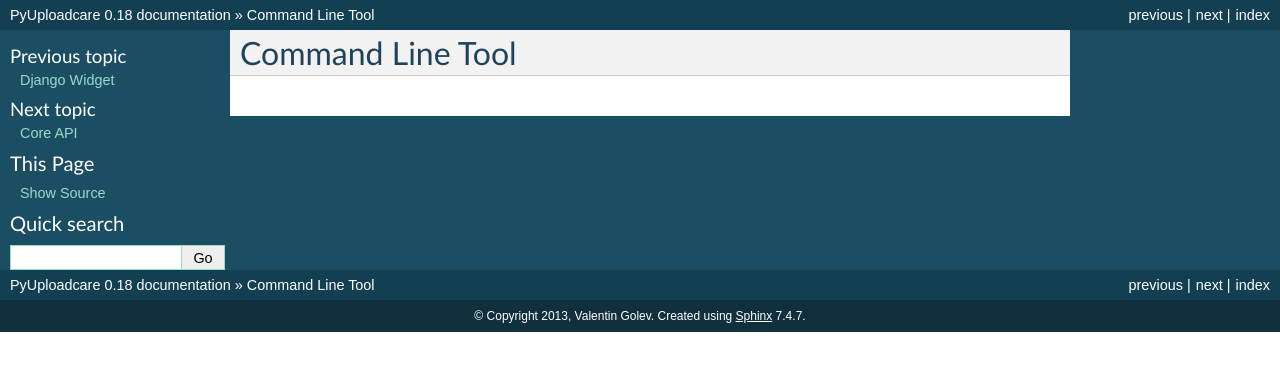
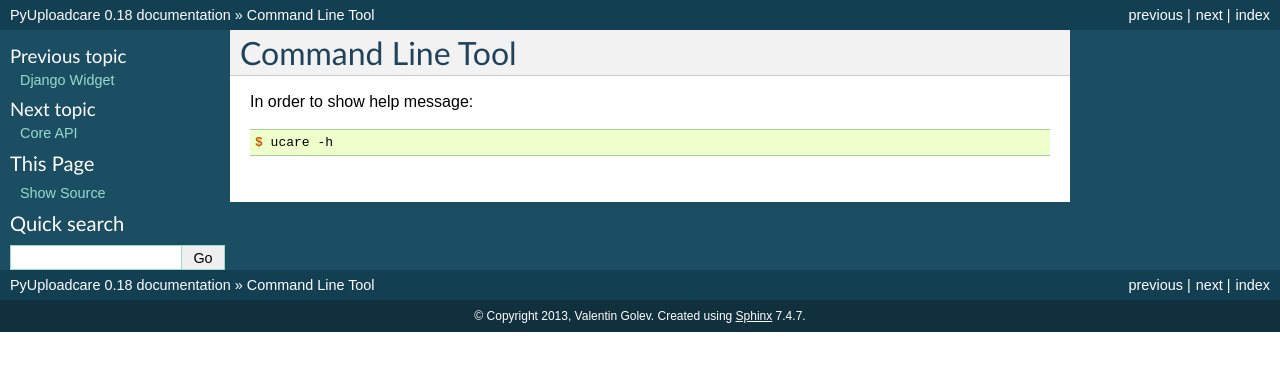
Before and after one commit to uploadcare/pyuploadcare, a Sphinx documentation site: the page built from docs/cli.rst, in a window 1280 px wide. Shown: the top 371 px of the page. Built offline with Sphinx 7.4.7, drawn with Linux system fonts in a browser that asks for light colours.

Commit message:
Add short description of CLI section

```diff
--- a/docs/cli.rst
+++ b/docs/cli.rst
@@ -3,3 +3,9 @@
 =================
 Command Line Tool
 =================
+
+In order to show help message:
+
+.. code-block:: console
+
+    $ ucare -h
```
